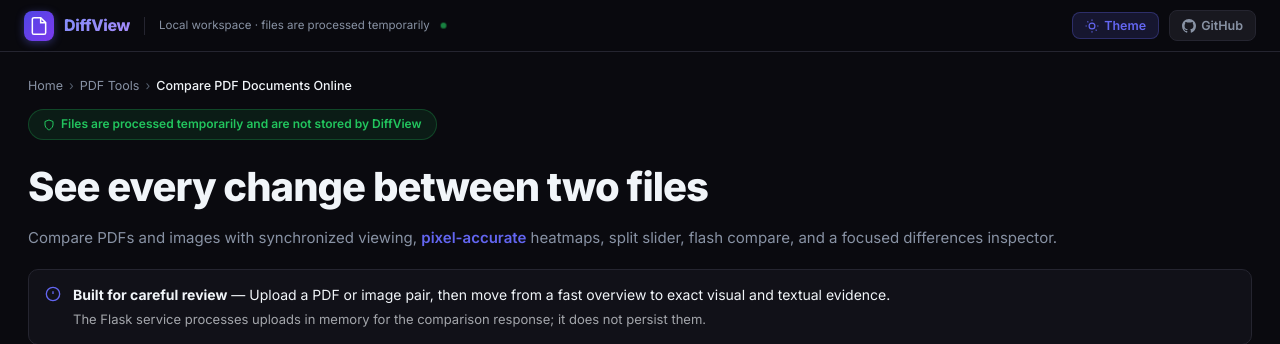
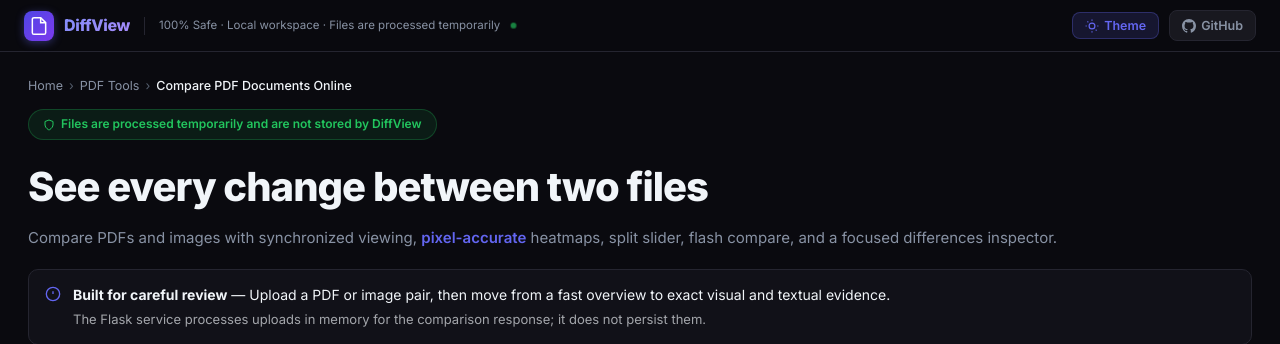
Before and after one commit to AbhinavPandey12/DiffView-Image-PDF-Differentiator, a Flask app: page / in a window 1280 px wide. Shown: the top 344 px of the page. Run offline with Flask 3, Linux system fonts and the light colour scheme.

Commit message:
Update index.html

```diff
--- a/templates/index.html
+++ b/templates/index.html
@@ -19,7 +19,7 @@
     </div>
     <span class="logo-name">DiffView</span>
     <div class="header-separator"></div>
-    <span class="header-tagline">Local workspace · files are processed temporarily</span>
+    <span class="header-tagline">100% Safe · Local workspace · Files are processed temporarily</span>
     <span class="status-dot"></span>
   </div>
   <div class="header-right">
```
